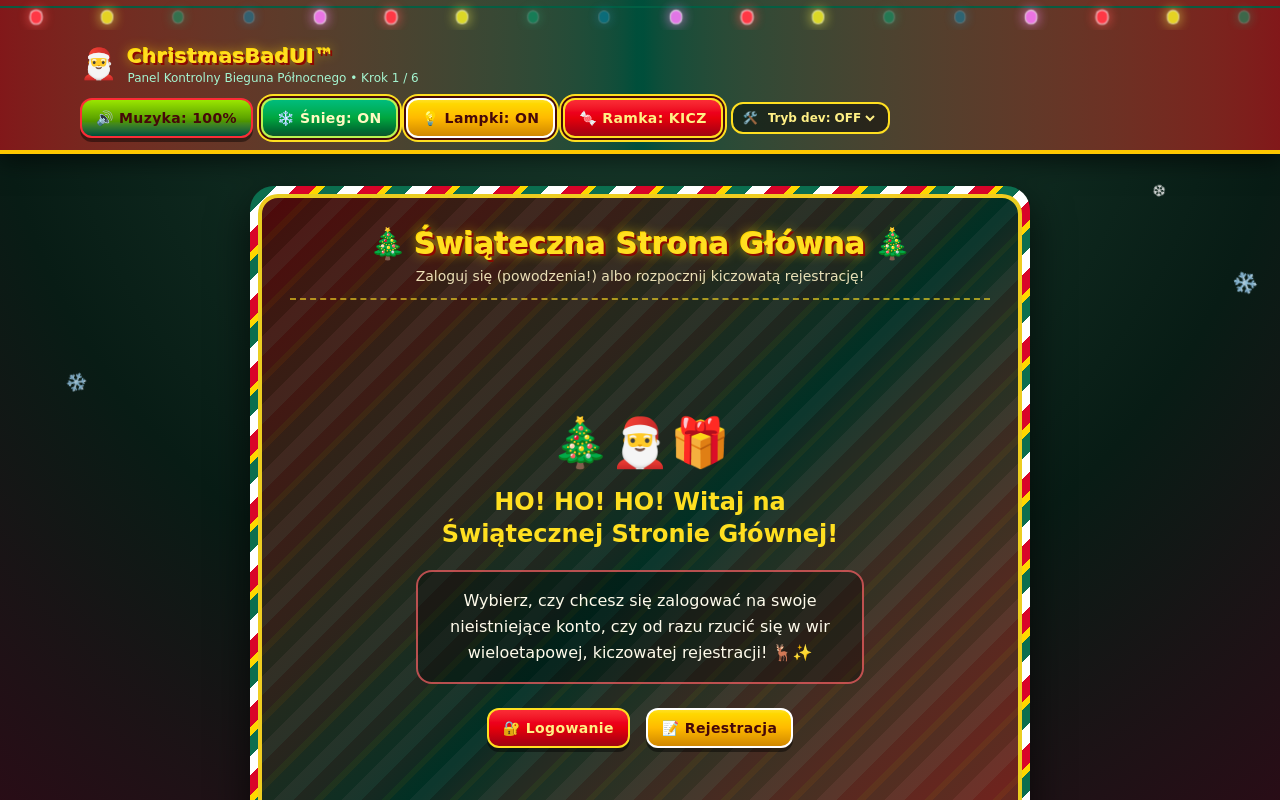
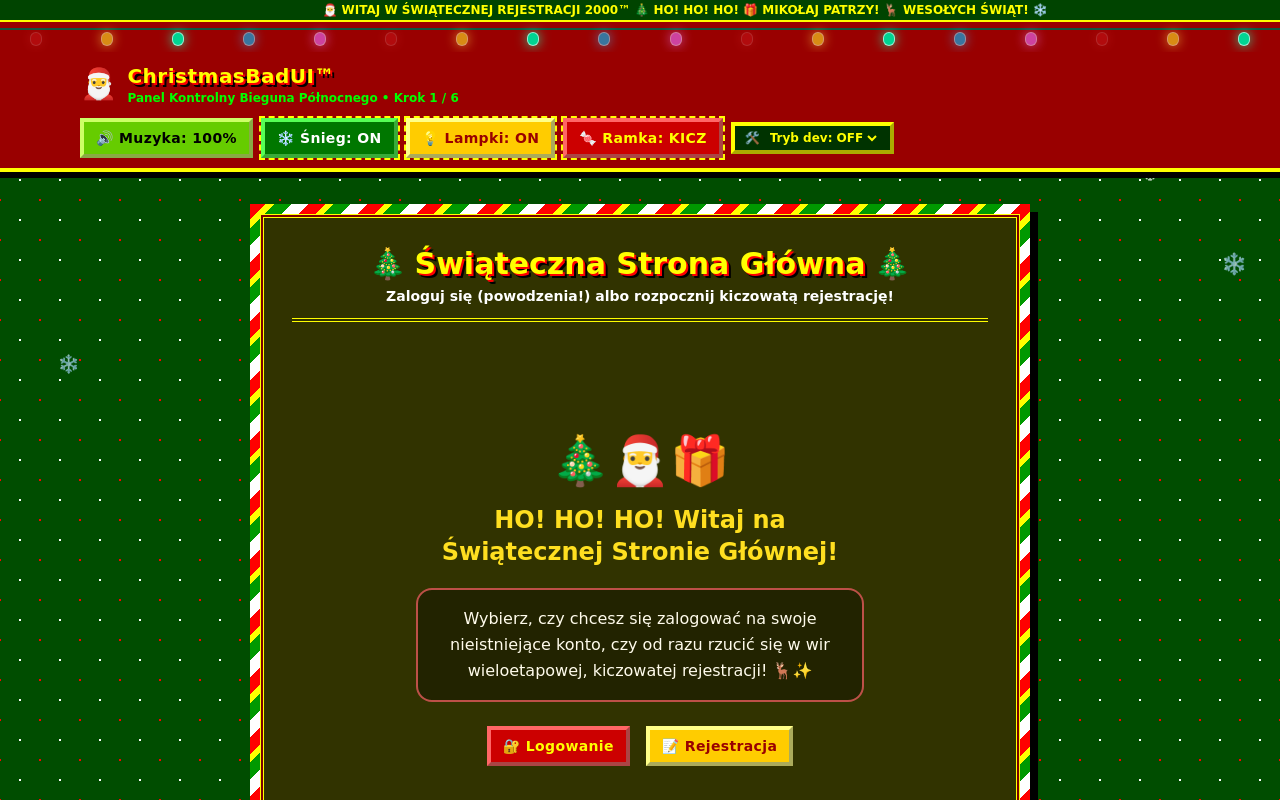
Before and after one commit to Szajrii/ChristmasBadUI, a Vue app: page /#/ in a window 1280 px wide. Shown: the top 800 px of the page. Built offline with nearby package versions, Linux system fonts and the light colour scheme.

Commit message:
style: apply retro 90s/2000s kitschy Christmas UI redesign

```diff
--- a/src/components/layout/ControlPanel.vue
+++ b/src/components/layout/ControlPanel.vue
@@ -20,21 +20,28 @@ function onDevStepChange(event: Event) {
 <template>
   <header
     data-testid="control-panel"
-    class="relative z-20 w-full border-b-4 border-yellow-400 bg-gradient-to-r from-red-900 via-emerald-900 to-red-900 shadow-[0_6px_24px_rgba(0,0,0,0.6)]"
+    class="relative z-20 w-full border-b-4 border-[#ffff00] bg-[#990000] shadow-[0_6px_0_#000000]"
   >
+    <!-- Klasyczny przesuwający się pasek świąteczny z lat 2000 -->
+    <div class="overflow-hidden border-b-2 border-[#ffff00] bg-[#004400] py-0.5 text-xs font-bold text-[#ffff00]">
+      <span class="animate-retro-marquee">
+        🎅 WITAJ W ŚWIĄTECZNEJ REJESTRACJI 2000™ 🎄 HO! HO! HO! 🎁 MIKOŁAJ PATRZY! 🦌 WESOŁYCH ŚWIĄT! ❄️
+      </span>
+    </div>
+
     <ChristmasLights :enabled="store.settings.lightsEnabled" :count="18" />
 
     <div
-      class="mx-auto flex max-w-6xl flex-wrap items-center justify-between gap-3 px-4 py-3"
+      class="mx-auto flex max-w-6xl flex-wrap items-center justify-between gap-3 px-4 py-2.5"
     >
       <!-- Branding -->
       <div class="flex items-center gap-2.5">
         <span class="text-3xl" aria-hidden="true">🎅</span>
         <div>
-          <h1 class="kitsch-text-shadow text-lg font-extrabold tracking-wide text-yellow-300 sm:text-xl">
+          <h1 class="kitsch-text-shadow text-lg font-extrabold tracking-wide text-[#ffff00] sm:text-xl">
             ChristmasBadUI™
           </h1>
-          <p class="text-xs text-emerald-200">
+          <p class="text-xs font-bold text-[#00ff00]">
             Panel Kontrolny Bieguna Północnego • Krok {{ store.currentStepIndex + 1 }} / {{ store.totalSteps }}
           </p>
         </div>
@@ -80,17 +87,17 @@ function onDevStepChange(event: Event) {
         </KitschButton>
 
         <!-- Combobox Tryb Deweloperski -->
-        <label class="inline-flex items-center gap-1.5 rounded-xl border-2 border-yellow-300 bg-black/45 px-2.5 py-1.5 text-xs font-bold text-yellow-200">
+        <label class="retro-bevel inline-flex items-center gap-1.5 border-[#ffff00] bg-[#003300] px-2.5 py-1 text-xs font-bold text-[#ffff00]">
           <span aria-hidden="true">🛠️</span>
           <select
             data-testid="dev-mode-select"
             aria-label="Tryb deweloperski"
             :value="store.devMode ? 'on' : 'off'"
-            class="cursor-pointer bg-transparent text-xs font-bold text-yellow-200 outline-none"
+            class="cursor-pointer bg-[#003300] text-xs font-bold text-[#ffff00] outline-none"
             @change="onDevModeChange"
           >
-            <option value="off" class="bg-red-950 text-yellow-100">Tryb dev: OFF</option>
-            <option value="on" class="bg-emerald-950 text-lime-200">Tryb dev: ON</option>
+            <option value="off" class="bg-[#660000] text-[#ffff00]">Tryb dev: OFF</option>
+            <option value="on" class="bg-[#006600] text-[#00ff00]">Tryb dev: ON</option>
           </select>
         </label>
       </nav>
--- a/src/components/layout/StageContainer.vue
+++ b/src/components/layout/StageContainer.vue
@@ -16,17 +16,17 @@ const store = useRegistrationStore()
       :striped-border="store.settings.kitschBorderEnabled"
       class="aspect-square w-full max-w-[780px]"
     >
-      <div class="flex h-full flex-col justify-between p-5 sm:p-7">
+      <div class="flex h-full flex-col justify-between bg-[#005500]/60 p-5 sm:p-7">
         <!-- Step header -->
-        <div class="border-b-2 border-dashed border-yellow-300/60 pb-3 text-center">
+        <div class="border-b-4 border-double border-[#ffff00] pb-3 text-center">
           <div class="mb-1 flex items-center justify-center gap-2 text-2xl sm:text-3xl">
             <span aria-hidden="true">{{ store.currentStep?.icon ?? '🎄' }}</span>
-            <h2 class="kitsch-text-shadow font-extrabold text-yellow-300">
+            <h2 class="kitsch-text-shadow font-extrabold text-[#ffff00]">
               {{ store.currentStep?.title ?? 'Ładowanie świątecznego chaosu...' }}
             </h2>
             <span aria-hidden="true">{{ store.currentStep?.icon ?? '🎄' }}</span>
           </div>
-          <p class="text-xs text-amber-100/90 sm:text-sm">
+          <p class="text-xs font-bold text-[#ffffff] sm:text-sm">
             {{ store.currentStep?.subtitle }}
           </p>
         </div>
@@ -37,9 +37,9 @@ const store = useRegistrationStore()
         </div>
 
         <!-- Footer status bar -->
-        <div class="border-t-2 border-dashed border-yellow-300/60 pt-2">
+        <div class="border-t-4 border-double border-[#ffff00] pt-2">
           <ChristmasLights :enabled="store.settings.lightsEnabled" :count="10" />
-          <div class="mt-1 flex items-center justify-between text-xs text-yellow-200/90">
+          <div class="mt-1 flex items-center justify-between text-xs font-bold text-[#ffff00]">
             <span>🎁 Postęp: {{ store.progressPercent }}%</span>
             <span>🦌 Okno {{ store.currentStepIndex + 1 }} z {{ store.totalSteps }}</span>
           </div>
--- a/src/components/ui/KitschButton.vue
+++ b/src/components/ui/KitschButton.vue
@@ -17,12 +17,10 @@ const props = withDefaults(
 )
 
 const variantClasses: Record<KitschButtonVariant, string> = {
-  santa:
-    'bg-gradient-to-b from-red-500 via-red-600 to-red-800 text-yellow-200 border-yellow-300 hover:from-red-400 hover:to-red-700',
-  elf: 'bg-gradient-to-b from-emerald-500 via-green-600 to-green-900 text-yellow-100 border-lime-300 hover:from-emerald-400 hover:to-green-800',
-  gold: 'bg-gradient-to-b from-yellow-300 via-amber-400 to-yellow-600 text-red-950 border-white hover:from-yellow-200 hover:to-amber-500',
-  grinch:
-    'bg-gradient-to-b from-lime-400 via-lime-600 to-emerald-900 text-red-950 border-red-500 hover:from-lime-300 hover:to-lime-700',
+  santa: 'bg-[#cc0000] text-[#ffff00] border-[#ff6666] hover:bg-[#ee0000]',
+  elf: 'bg-[#007700] text-[#ffffff] border-[#55ff55] hover:bg-[#009900]',
+  gold: 'bg-[#ffcc00] text-[#990000] border-[#ffff88] hover:bg-[#ffdd33]',
+  grinch: 'bg-[#66cc00] text-[#000000] border-[#ccff66] hover:bg-[#77dd00]',
 }
 </script>
 
@@ -30,10 +28,10 @@ const variantClasses: Record<KitschButtonVariant, string> = {
   <button
     :type="props.type"
     :disabled="props.disabled"
-    class="inline-flex items-center justify-center gap-1.5 rounded-xl border-2 px-3.5 py-2 text-sm font-bold tracking-wide shadow-[0_4px_0_rgba(0,0,0,0.45)] transition-transform duration-100 active:translate-y-0.5 disabled:cursor-not-allowed disabled:opacity-50"
+    class="retro-bevel inline-flex cursor-pointer items-center justify-center gap-1.5 px-3 py-1.5 text-sm font-bold tracking-wide disabled:cursor-not-allowed disabled:opacity-50"
     :class="[
       variantClasses[props.variant],
-      props.active ? 'ring-2 ring-yellow-300 ring-offset-2 ring-offset-red-950' : '',
+      props.active ? 'outline-2 outline-dashed outline-[#ffff00]' : '',
     ]"
   >
     <slot />
--- a/src/components/ui/KitschCard.vue
+++ b/src/components/ui/KitschCard.vue
@@ -11,11 +11,11 @@ withDefaults(
 
 <template>
   <div
-    class="rounded-3xl p-2 shadow-[0_14px_40px_rgba(0,0,0,0.65)]"
-    :class="stripedBorder ? 'candy-cane-border' : 'bg-yellow-400'"
+    class="p-2.5 shadow-[8px_8px_0_#000000]"
+    :class="stripedBorder ? 'candy-cane-border' : 'bg-[#ffff00]'"
   >
     <div
-      class="h-full w-full rounded-[20px] border-4 border-yellow-300/90 bg-gradient-to-br from-red-950/95 via-emerald-950/95 to-red-900/95 text-amber-50"
+      class="h-full w-full border-4 border-double border-[#ffff00] bg-[#7a0000] text-[#ffffff]"
     >
       <slot />
     </div>
--- a/src/components/ui/KitschModal.vue
+++ b/src/components/ui/KitschModal.vue
@@ -18,7 +18,7 @@ withDefaults(
     role="dialog"
     aria-modal="true"
     :aria-labelledby="titleId"
-    class="fixed inset-0 z-50 flex items-center justify-center bg-black/75 p-4 backdrop-blur-xs"
+    class="fixed inset-0 z-50 flex items-center justify-center bg-black/80 p-4"
   >
     <KitschCard class="w-full" :class="maxWidthClass">
       <slot />
--- a/src/components/ui/VolumeBaubleGameModal.vue
+++ b/src/components/ui/VolumeBaubleGameModal.vue
@@ -141,7 +141,7 @@ onUnmounted(() => {
     role="dialog"
     aria-modal="true"
     aria-labelledby="volume-game-title"
-    class="fixed inset-0 z-50 flex items-center justify-center bg-black/75 p-4 backdrop-blur-xs"
+    class="fixed inset-0 z-50 flex items-center justify-center bg-black/80 p-4"
   >
     <KitschCard class="w-full max-w-lg">
       <div class="flex flex-col gap-3 p-5 text-center">
--- a/src/style.css
+++ b/src/style.css
@@ -1,57 +1,82 @@
 @import "tailwindcss";
 
 @theme {
-  --color-santa-red: #d90429;
-  --color-santa-dark: #8d0801;
-  --color-pine-green: #0b6e4f;
-  --color-neon-green: #38b000;
-  --color-tinsel-gold: #ffd700;
-  --color-snow-cream: #fffdf5;
-  --color-frost-blue: #caf0f8;
-  --font-kitsch: "Comic Sans MS", "Chalkboard SE", "Marker Felt", cursive, sans-serif;
+  --color-santa-red: #ff0000;
+  --color-santa-dark: #990000;
+  --color-pine-green: #008000;
+  --color-neon-green: #00ff00;
+  --color-tinsel-gold: #ffff00;
+  --color-snow-cream: #ffffff;
+  --font-kitsch: "Comic Sans MS", "Comic Sans", cursive, sans-serif;
 }
 
 body {
   font-family: var(--font-kitsch);
-  background: radial-gradient(circle at top, #1b4332 0%, #081c15 55%, #370617 100%);
-  color: var(--color-snow-cream);
+  background-color: #004d00;
+  background-image:
+    radial-gradient(#ffffff 1px, transparent 1px),
+    radial-gradient(#ff0000 1.5px, transparent 1.5px);
+  background-size: 40px 40px;
+  background-position: 0 0, 20px 20px;
+  color: #ffffff;
 }
 
-/* Candy-cane striped border utility */
+/* Klasyczna ramka w paski laski cukrowej (kanciasta, retro) */
 .candy-cane-border {
   background-image: repeating-linear-gradient(
     -45deg,
-    #d90429 0px,
-    #d90429 14px,
-    #ffffff 14px,
-    #ffffff 28px,
-    #0b6e4f 28px,
-    #0b6e4f 42px,
-    #ffd700 42px,
-    #ffd700 48px
+    #ff0000 0px,
+    #ff0000 12px,
+    #ffffff 12px,
+    #ffffff 24px,
+    #009900 24px,
+    #009900 36px,
+    #ffff00 36px,
+    #ffff00 42px
   );
 }
 
-/* Tacky gold shimmer text */
+/* Klasyczny wypukły przycisk 3D z lat 90. */
+.retro-bevel {
+  border-style: outset;
+  border-width: 4px;
+}
+
+.retro-bevel:active:not(:disabled) {
+  border-style: inset;
+}
+
+/* Kiczowaty napis WordArt / GeoCities */
 .kitsch-text-shadow {
   text-shadow:
-    2px 2px 0 #8d0801,
-    -1px -1px 0 #ffd700,
-    0 0 12px rgba(255, 215, 0, 0.75);
+    2px 2px 0 #ff0000,
+    4px 4px 0 #000000;
+}
+
+/* Przesuwający się pasek tekstowy (a la <marquee>) */
+@keyframes retro-marquee {
+  0% {
+    transform: translateX(100%);
+  }
+  100% {
+    transform: translateX(-100%);
+  }
+}
+
+.animate-retro-marquee {
+  display: inline-block;
+  white-space: nowrap;
+  animation: retro-marquee 18s linear infinite;
 }
 
 @keyframes snowfall {
   0% {
-    transform: translateY(-10vh) translateX(0) rotate(0deg);
-    opacity: 0.9;
-  }
-  50% {
-    transform: translateY(50vh) translateX(18px) rotate(180deg);
-    opacity: 1;
+    transform: translateY(-10vh) translateX(0);
+    opacity: 0.95;
   }
   100% {
-    transform: translateY(105vh) translateX(-12px) rotate(360deg);
-    opacity: 0.4;
+    transform: translateY(105vh) translateX(12px);
+    opacity: 0.7;
   }
 }
 
@@ -68,16 +93,12 @@ body {
 @keyframes bulb-blink {
   0%, 100% {
     opacity: 1;
-    filter: brightness(1.3);
-    transform: scale(1.08);
   }
   50% {
-    opacity: 0.45;
-    filter: brightness(0.75);
-    transform: scale(0.94);
+    opacity: 0.25;
   }
 }
 
 .christmas-bulb {
-  animation: bulb-blink 1.2s ease-in-out infinite;
+  animation: bulb-blink 0.9s steps(2, start) infinite;
 }
```
Also changed, not shown: .agents/skills/christmas-bad-ui/SKILL.md, 1 other file (tests, documents, lock files or other folders).
